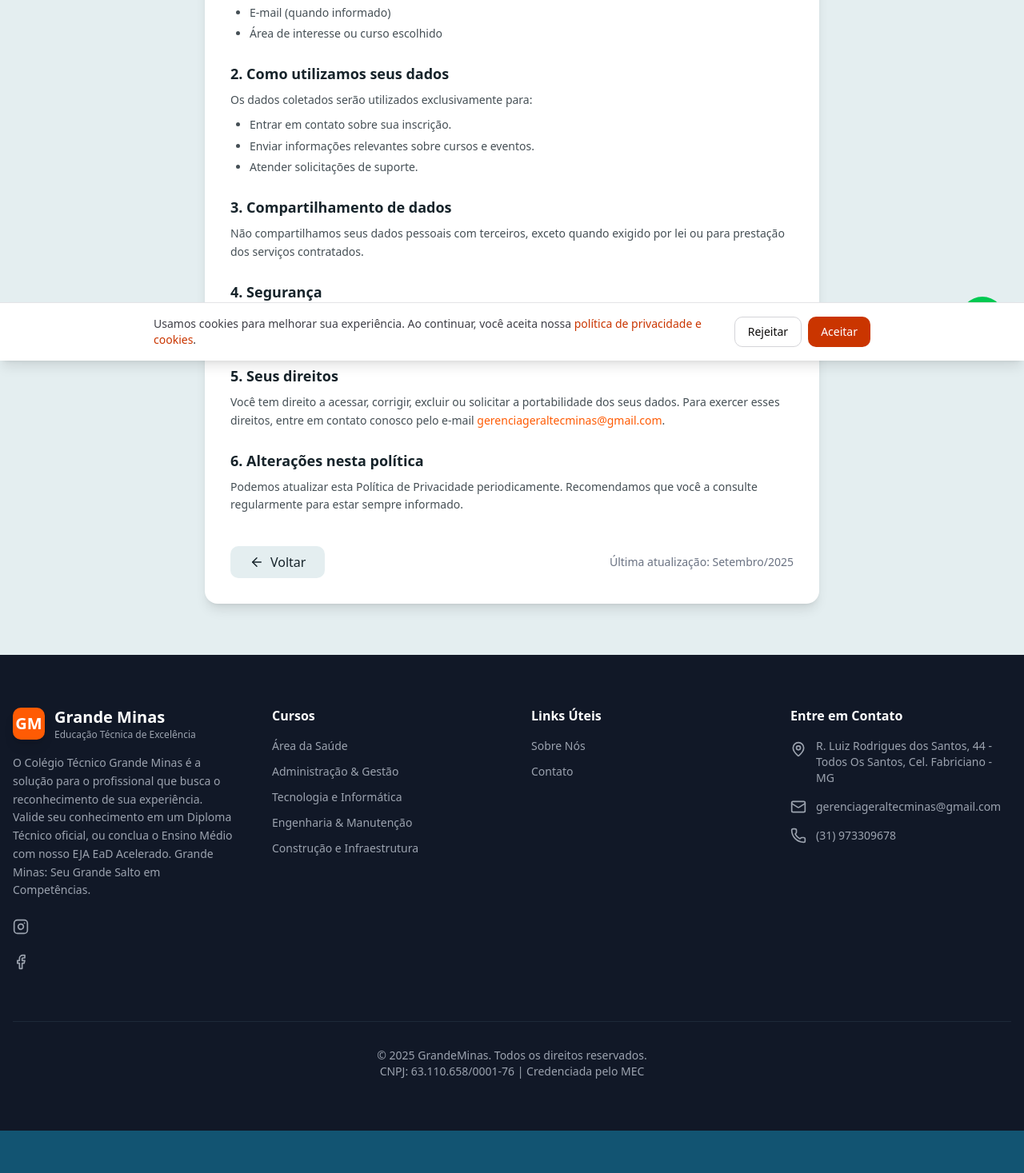
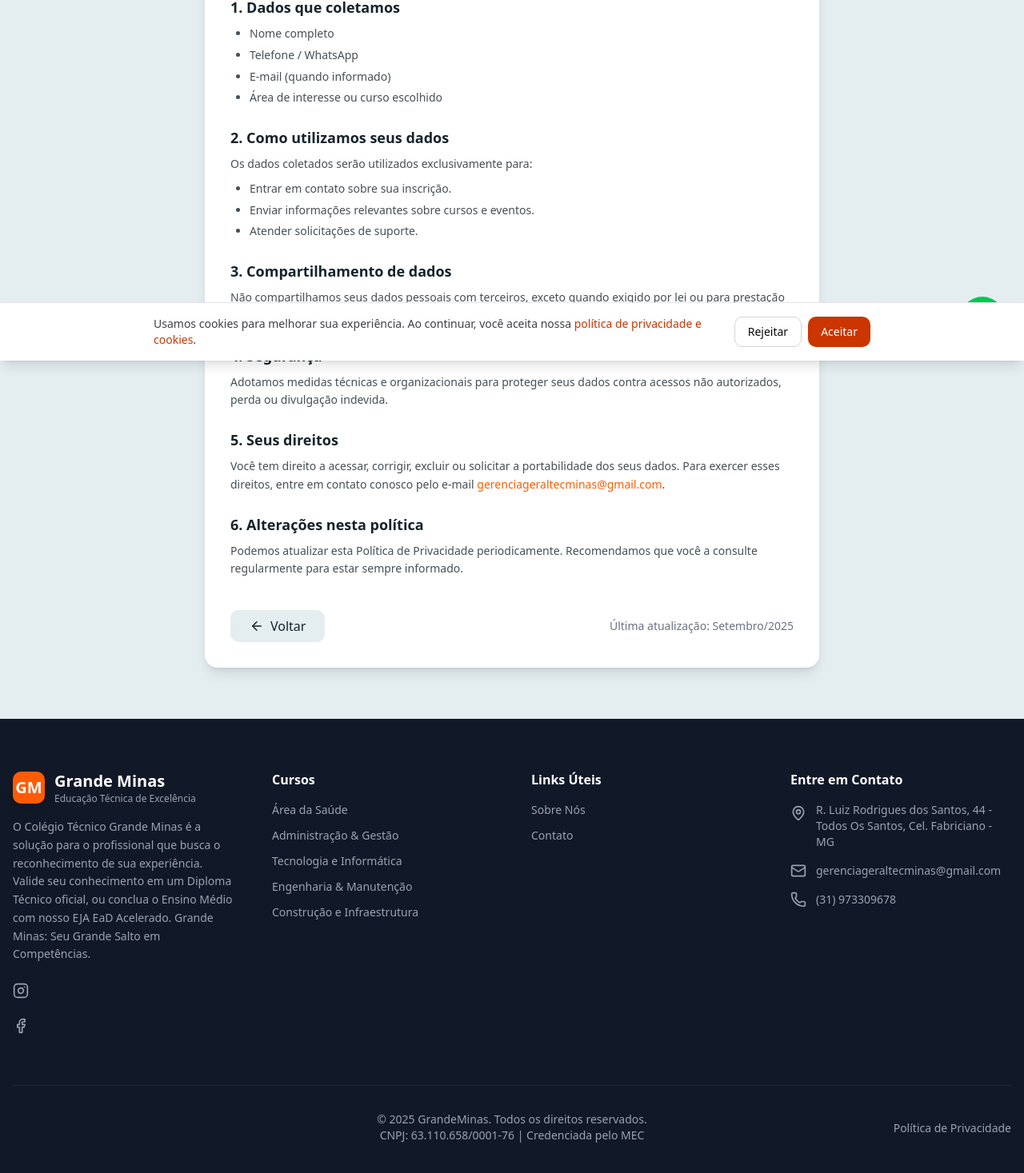
Before and after one commit to ViniciusAlvesdeMoraesDeveloper/site-grande-minas, a Next.js app: page /politica-de-privacidade in a window 1280 px wide. Shown: the part 349-1816 px from the top of the page at 80% size. Before the commit the page ends 1763 px from the top, so only its background shows below. Built offline with nearby package versions, Linux system fonts and the light colour scheme.

Commit message:
Atualização de links

```diff
--- a/src/app/page.tsx
+++ b/src/app/page.tsx
@@ -131,7 +131,7 @@ export default function Home() {
       </div>
       <div className="my-10 sm:my-24" />
       <div id="sobrenos">
-        {/* Seu conteúdo sobre nós */}
+
       </div>
 
       <SearchSection
--- a/src/app/politica-de-privacidade/page.tsx
+++ b/src/app/politica-de-privacidade/page.tsx
@@ -11,7 +11,7 @@ export default function PoliticaPrivacidade() {
   const wildSand = "#E4EEF0";
 
   return (
-    <div className={`min-h-screen bg-[${wildSand}] py-16 px-6`}>
+    <div className={`min-h-screen bg-[${wildSand}] py-16 px-6 mt-20`}>
       <div className="max-w-3xl mx-auto bg-white rounded-2xl shadow-lg p-8">
         {/* Cabeçalho */}
         <div className="flex items-center gap-3 mb-8">
--- a/src/components/CookieBanner.tsx
+++ b/src/components/CookieBanner.tsx
@@ -23,7 +23,7 @@ export default function CookieConsent() {
   if (!visible) return null;
 
   return (
-    <div className="fixed bottom-0 left-0 w-full bg-white shadow-lg p-4 border-t border-zinc-200 z-50">
+    <div className="fixed bottom-0 left-0 w-full bg-white shadow-lg p-4 border-t border-zinc-200 z-50 ">
       <div className="max-w-4xl mx-auto flex flex-col sm:flex-row items-center justify-between gap-4">
         <p className="text-sm text-zinc-700">
           Usamos cookies para melhorar sua experiência. Ao continuar, você
--- a/src/components/courseCards.tsx
+++ b/src/components/courseCards.tsx
@@ -16,28 +16,28 @@ export interface CourseCardProps {
 }
 
 export const metadata = {
-  title: "Cursos Técnicos e Profissionalizantes | Colégio Técnico TecMinas",
+  title: "Cursos Técnicos e Profissionalizantes | Colégio Técnico Grandeminas",
   description:
-    "Descubra os cursos técnicos e profissionalizantes da TecMinas: Logística, Enfermagem, Saúde, Administração e muito mais. Ensino de qualidade com alta taxa de empregabilidade.",
+    "Descubra os cursos técnicos e profissionalizantes da Grandeminas: Logística, Enfermagem, Saúde, Administração e muito mais. Ensino de qualidade com alta taxa de empregabilidade.",
   keywords: [
     "Cursos Técnicos",
     "Cursos Profissionalizantes",
     "Curso de Logística",
     "Curso de Enfermagem",
-    "TecMinas Cursos",
+    "Grandeminas Cursos",
   ],
   openGraph: {
-    title: "Cursos Técnicos da TecMinas",
+    title: "Cursos Técnicos da Grandeminas",
     description:
       "Conheça nossos cursos técnicos e profissionalizantes, preparados para o mercado de trabalho.",
-    url: "https://colegiotecminas.com.br/cursos",
-    siteName: "TecMinas",
+    url: "https://colegiograndeminas.com.br/cursos",
+    siteName: "Grandeminas",
     images: [
       {
-        url: "https://colegiotecminas.com.br/images/cursos.jpg",
+        url: "https://colegiograndeminas.com.br/images/cursos.jpg",
         width: 1200,
         height: 630,
-        alt: "Cursos Técnicos da TecMinas",
+        alt: "Cursos Técnicos da Grandeminas",
       },
     ],
     locale: "pt_BR",
--- a/src/components/footer.tsx
+++ b/src/components/footer.tsx
@@ -1,11 +1,13 @@
 import { Phone, Mail, MapPin, Instagram, Facebook } from "lucide-react";
+import PoliticaPrivacidade from "@/app/politica-de-privacidade/page";
+import Link from "next/link";
 
 const Footer = () => {
   return (
-    // Fundo escuro para um visual premium
+
     <footer className="bg-[#111827] text-[#F9FAFB]">
       <div className="container mx-auto px-4 py-16">
-        {/* Grid principal com 4 colunas para um layout completo e balanceado */}
+
         <div className="grid grid-cols-1 md:grid-cols-2 lg:grid-cols-4 gap-12">
           {/* Coluna 1: Logo e Redes Sociais */}
           <div className="space-y-4">
@@ -49,7 +51,7 @@ const Footer = () => {
             <ul className="space-y-3 text-sm text-[#9CA3AF]">
               <li>
                 <a
-                  href="#cursos"
+                  href="/#cursos"
                   className="hover:text-[#FF5B04] transition-colors"
                 >
                   Área da Saúde
@@ -57,7 +59,7 @@ const Footer = () => {
               </li>
               <li>
                 <a
-                  href="#cursos"
+                  href="/#cursos"
                   className="hover:text-[#FF5B04] transition-colors"
                 >
                   Administração & Gestão
@@ -65,7 +67,7 @@ const Footer = () => {
               </li>
               <li>
                 <a
-                  href="#cursos"
+                  href="/#cursos"
                   className="hover:text-[#FF5B04] transition-colors"
                 >
                   Tecnologia e Informática
@@ -73,7 +75,7 @@ const Footer = () => {
               </li>
               <li>
                 <a
-                  href="#cursos"
+                  href="/#cursos"
                   className="hover:text-[#FF5B04] transition-colors"
                 >
                   Engenharia & Manutenção
@@ -81,7 +83,7 @@ const Footer = () => {
               </li>
               <li>
                 <a
-                  href="#cursos"
+                  href="/#cursos"
                   className="hover:text-[#FF5B04] transition-colors"
                 >
                   Construção e Infraestrutura
@@ -103,7 +105,7 @@ const Footer = () => {
                 </a>
               </li>
               <li>
-                <a href="#contato" className="hover:text-[#FF5B04] transition-colors">
+                <a href="/#contato" className="hover:text-[#FF5B04] transition-colors">
                   Contato
                 </a>
               </li>
@@ -128,7 +130,7 @@ const Footer = () => {
             </ul>
           </div>
 
-          {/* Coluna 4: Informações de Contato */}
+
           <div>
             <h4 className="font-semibold text-white mb-4">Entre em Contato</h4>
             <ul className="space-y-4 text-sm text-[#9CA3AF]">
@@ -161,8 +163,15 @@ const Footer = () => {
           </div>
         </div>
 
-        {/* Barra de Copyright */}
-        <div className="mt-16 pt-8 border-t border-gray-800 text-center">
+
+        <div className="mt-16 pt-8 border-t border-gray-800">
+          <div className="flex flex-col md:flex-row justify-between items-center space-y-4 md:space-y-0">
+
+            {/* Container vazio à esquerda para balancear o layout */}
+            <div className="w-full md:w-1/3 order-1 md:order-1"></div>
+
+            {/* Copyright - centralizado */}
+            <div className="text-center w-full md:w-1/3 order-2 md:order-2">
               <p className="text-sm text-[#9CA3AF]">
                 © {new Date().getFullYear()} GrandeMinas. Todos os direitos reservados.
               </p>
@@ -170,6 +179,18 @@ const Footer = () => {
                 CNPJ: 63.110.658/0001-76 | Credenciada pelo MEC
               </p>
             </div>
+
+            {/* Política de Privacidade - lado direito */}
+            <div className="text-center md:text-right w-full md:w-1/3 order-3 md:order-3">
+              <Link
+                href="/politica-de-privacidade"
+                className="text-sm text-[#9CA3AF] hover:text-[#FF5B04] transition-colors"
+              >
+                Política de Privacidade
+              </Link>
+            </div>
+          </div>
+        </div>
       </div>
     </footer>
   );
```
Also changed, not shown: src/app/cursos/[slug]/page.tsx (+11 -11 lines). Lines whose indentation alone changed are shown as unchanged.
